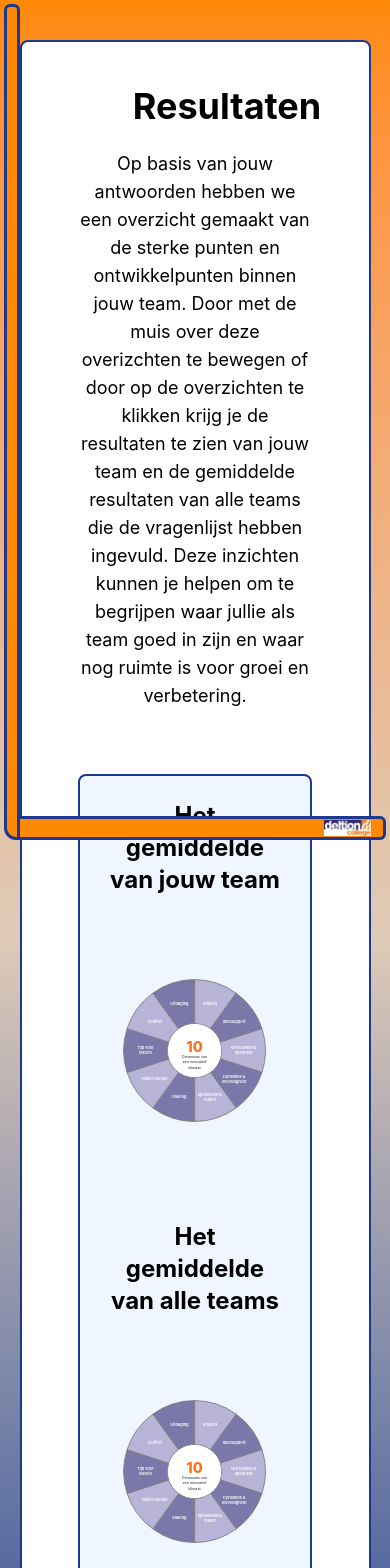
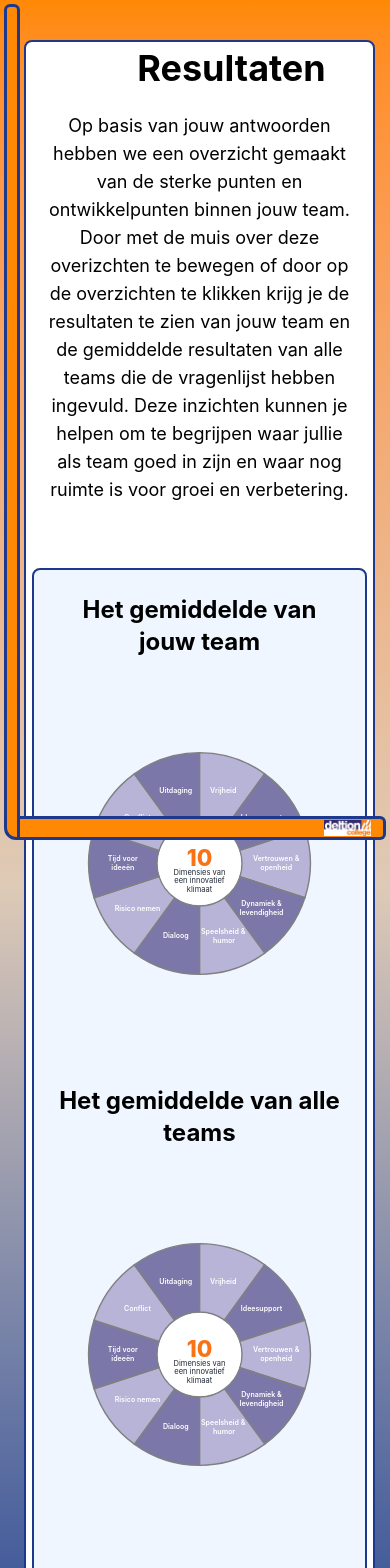
Before and after one commit to meijerjeremy02-hub/Innovatief-Klimaat, a React (Vite) app: page /resultaten in a window 390 px wide. Shown: the top 1568 px of the page. Built offline with nearby package versions, Linux system fonts and the light colour scheme.

Commit message:
fix resultaten pagina

```diff
--- a/src/Components/resultaten_cirkel.tsx
+++ b/src/Components/resultaten_cirkel.tsx
@@ -115,7 +115,7 @@ export default function InnovatieCircel({
                 fill={d.dark ? 'white' : 'white'}
                 className="select-none pointer-events-none"
                 style={{
-                  fontSize: '13px',
+                  fontSize: '15px',
                   fontWeight: 600,
                 }}
               >
@@ -165,7 +165,7 @@ export default function InnovatieCircel({
               y={cy + 28}
               textAnchor="middle"
               style={{
-                fontSize: '13px',
+                fontSize: '16px',
                 fill: '#555',
                 fontWeight: 600,
               }}
@@ -178,7 +178,7 @@ export default function InnovatieCircel({
               y={cy + 46}
               textAnchor="middle"
               style={{
-                fontSize: '12px',
+                fontSize: '16px',
                 fill: '#1f2937',
               }}
             >
@@ -206,7 +206,7 @@ export default function InnovatieCircel({
               y={cy + 24}
               textAnchor="middle"
               style={{
-                fontSize: '12px',
+                fontSize: '16px',
                 fill: '#1f2937',
               }}
             >
@@ -218,7 +218,7 @@ export default function InnovatieCircel({
               y={cy + 42}
               textAnchor="middle"
               style={{
-                fontSize: '12px',
+                fontSize: '16px',
                 fill: '#1f2937',
               }}
             >
@@ -230,7 +230,7 @@ export default function InnovatieCircel({
               y={cy + 60}
               textAnchor="middle"
               style={{
-                fontSize: '12px',
+                fontSize: '16px',
                 fill: '#1f2937',
               }}
             >
@@ -240,7 +240,7 @@ export default function InnovatieCircel({
         )}
       </svg>
 
-      <p className="mt-4 min-h-6 text-base font-medium text-gray-900">
+      <p className="mt-4 min-h-6 text-base font-bold text-gray-900">
         {hovered !== null
           ? `${dims[hovered].short}: ${scores[hovered]}/25`
           : ''}
--- a/src/pages/Resultaten.tsx
+++ b/src/pages/Resultaten.tsx
@@ -4,15 +4,15 @@ import Resultaten_Cirkel from '../Components/resultaten_cirkel'
 export default function Resultaten() {
   return (
 <main className='min-w-full bg-linear-to-b from-orange-400 via-[#DECAB7] to-blue-900'>
-  <div className="flex flex-col flex-1 mx-auto w-full mt-10 p-6 border-2 border-blue-900 bg-white rounded-lg max-w-9/10 mb-15">
-    <div className="flex flex-col p-5 min-h-screen text-center w-full gap-6">
+  <div className="ml-6 md:mx-auto flex flex-col flex-1 mx-auto w-full mt-10 border-2 border-blue-900 bg-white rounded-lg max-w-9/10 mb-15">
+    <div className="flex flex-col p-1.5 md:p-5 min-h-screen text-center w-full gap-6">
       <h1 className="ml-16 text-4xl font-bold">
         Resultaten
       </h1>
       <p className="text-center text-lg max-w-9/10 mx-auto">
         Op basis van jouw antwoorden hebben we een overzicht gemaakt van de sterke punten en ontwikkelpunten binnen jouw team. Door met de muis over deze overizchten te bewegen of door op de overzichten te klikken krijg je de resultaten te zien van jouw team en de gemiddelde resultaten van alle teams die de vragenlijst hebben ingevuld. Deze inzichten kunnen je helpen om te begrijpen waar jullie als team goed in zijn en waar nog ruimte is voor groei en verbetering.
       </p>
-      <div className="md:flex mx-auto w-9/10 mt-10 p-6 border-2 border-blue-900 bg-blue-50 rounded-lg">
+      <div className="md:flex md:w-9/10 mx-auto w-full mt-10 p-6 border-2 border-blue-900 bg-blue-50 rounded-lg">
         <div className="flex flex-col gap-6">
          <p className="text-center text-2xl font-bold">Het gemiddelde van jouw team</p>
         <Resultaten_Cirkel />
```
